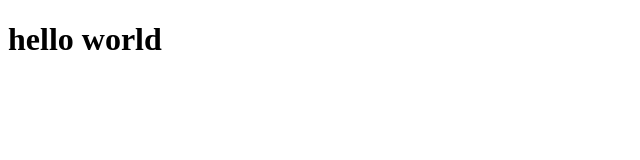
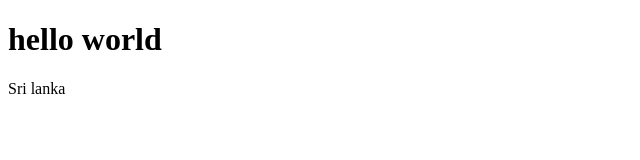
Before and after one commit to Dilshan7704/DEA_Final_Project, a plain HTML site: page index.html in a window 1280 px wide. Shown: the full height of the page, 0-640 px from the left. Drawn offline with Linux system fonts and the light colour scheme.

Commit message:
add new page
add pragraph

```diff
--- a/index.html
+++ b/index.html
@@ -9,5 +9,6 @@
     <h1>
         hello world
     </h1>
+    <p>Sri lanka</p>
 </body>
 </html>
```
